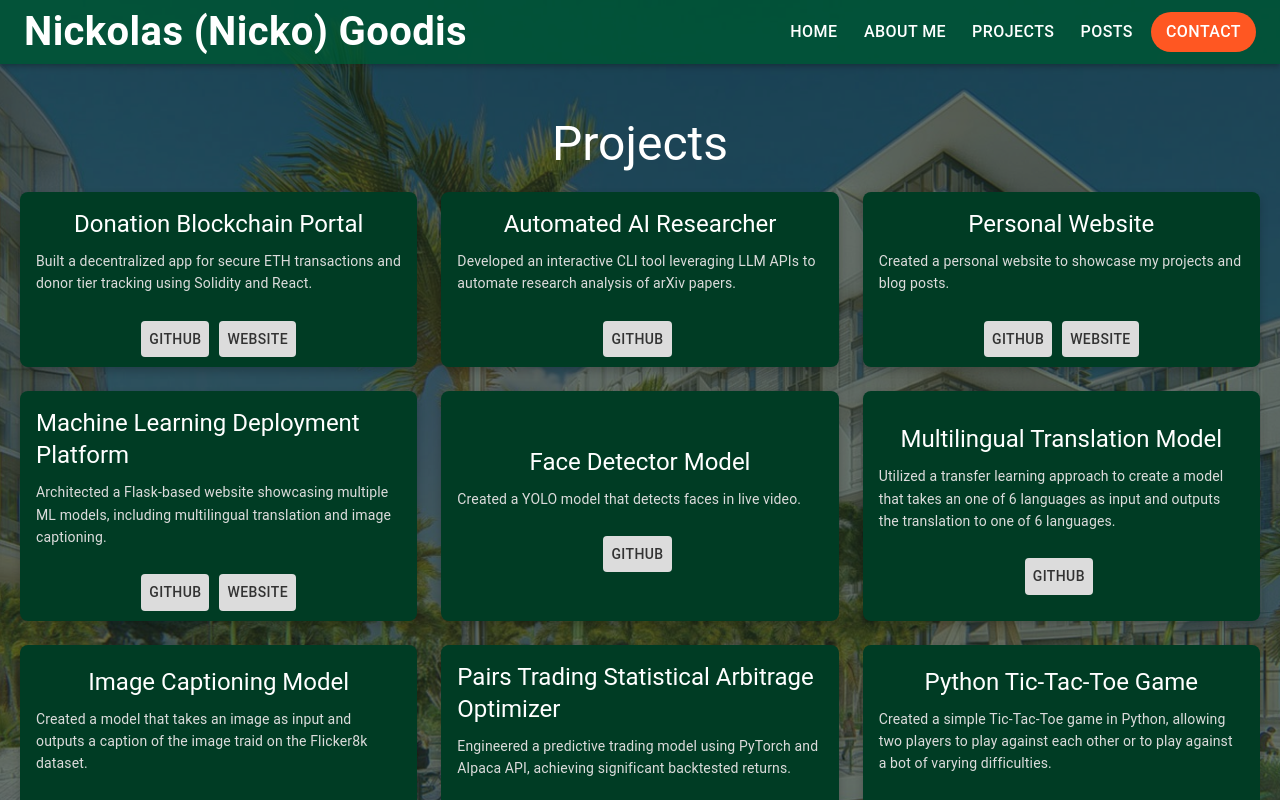
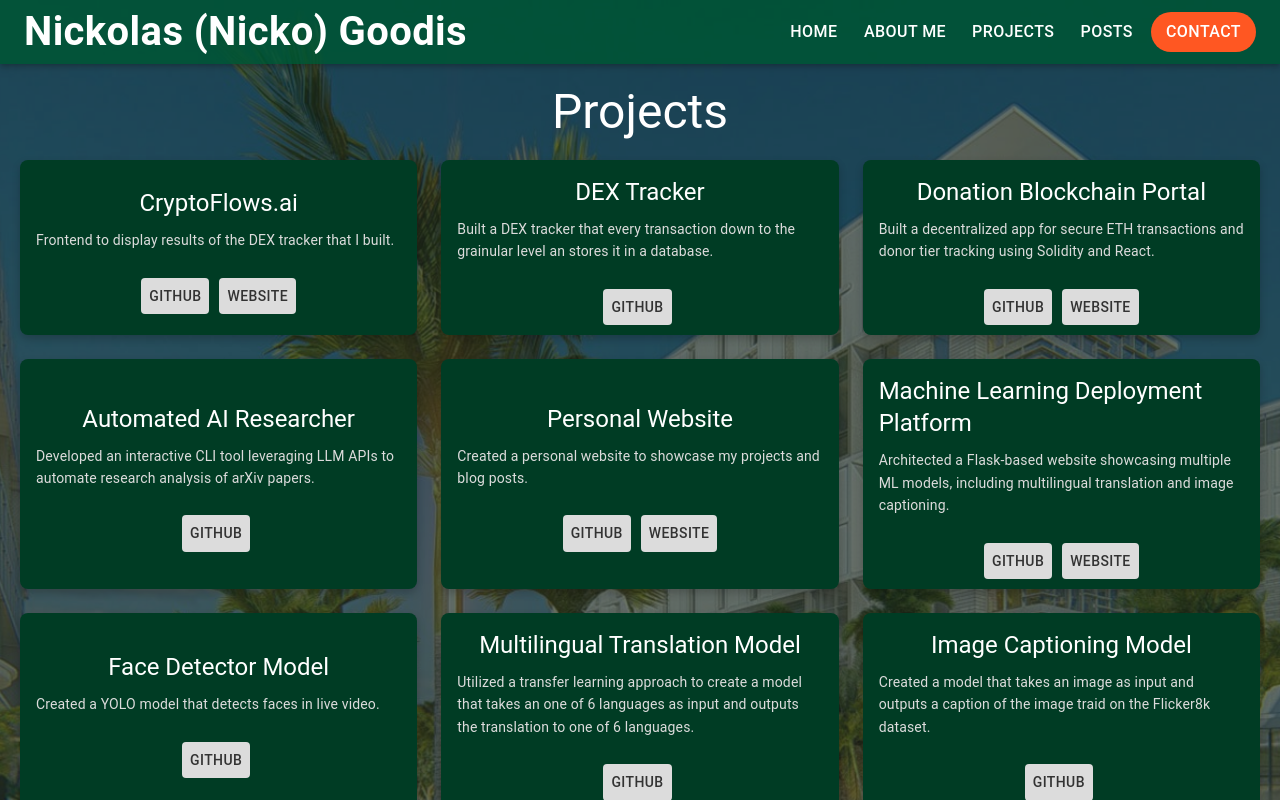
Before and after one commit to ncg87/personal-website, a React (Vite) app in the folder website/: page /projects in a window 1280 px wide. Shown: the top 800 px of the page. Built offline with nearby package versions, Linux system fonts and the light colour scheme.

Commit message:
updated resume and new projects

```diff
--- a/website/src/components/ProjectsPage.jsx
+++ b/website/src/components/ProjectsPage.jsx
@@ -8,6 +8,21 @@ import Grid from '@mui/material/Grid';
 import { Link } from 'react-router-dom';
 
 const projects = [
+    {
+        title: "CryptoFlows.ai",
+        description:
+            "Frontend to display results of the DEX tracker that I built.",
+        github: "https://github.com/ncg87/cryptoflows",
+        website: "https://cryptoflows.ai",
+        postLink: "/posts/cryptoflows-ai",
+    },
+    {
+        title: "DEX Tracker",
+        description:
+            "Built a DEX tracker that every transaction down to the grainular level an stores it in a database.",
+        github: "https://github.com/ncg87/dex_tracker_system",
+        postLink: "/posts/dex-tracker",
+    },
     {
         title: "Donation Blockchain Portal",
         description:
@@ -74,6 +89,7 @@ const projects = [
         github: "https://github.com/ncg87/tic-tac-toe",
         postLink: "/posts/python-tic-tac-toe-game",
     }
+
 ];
 
 const ProjectsPage = () => {
```
Also changed, not shown: 1 other file (tests, documents, lock files or other folders).
